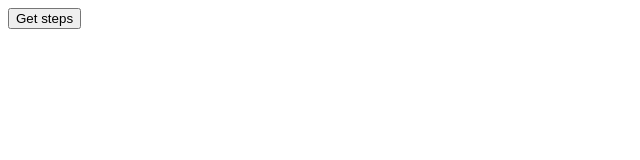
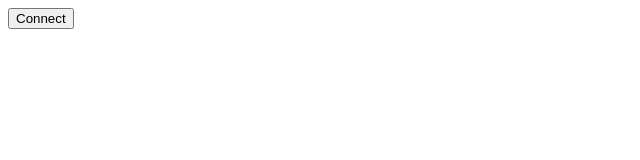
Before and after one commit to apaleslimghost/bluetooth-hacking, a React app: page / in a window 1280 px wide. Shown: the top 160 px of the page, without its empty margins (0-640 px from the left). Built offline with nearby package versions, Linux system fonts and the light colour scheme.

Commit message:
refactor into connect button

```diff
--- a/src/index.jsx
+++ b/src/index.jsx
@@ -1,17 +1,9 @@
 import React, {Component} from 'react';
 import {render} from 'react-dom';
 
-const serviceCache = {};
-
-async function connectService(serviceUUID) {
-	if(serviceCache[serviceUUID]) return serviceCache[serviceUUID];
-
-	const device = await navigator.bluetooth.requestDevice({
-		filters: [{services: [serviceUUID]}],
-		optionalServices: [serviceUUID]
-	});
+async function connectService(device) {
 	const server = await device.gatt.connect()
-	return serviceCache[serviceUUID] = await server.getPrimaryService(serviceUUID);
+	return server.getPrimaryService(serviceUUID);
 };
 
 async function getCharacteristicValue(service, characteristicUUID) {
@@ -21,21 +13,27 @@ async function getCharacteristicValue(service, characteristicUUID) {
 
 const steps = value => 0x100 * value.getUint8(2) + value.getUint8(1);
 
-async function getSteps() {
-	const service = await connectService(0xfee7);
-	const value = await getCharacteristicValue(service, 0xfea1);
+async function getSteps(device, serviceUUID) {
+	const value = await getCharacteristicValue(connectService(serviceUUID), 0xfea1);
 	return steps(value);
 }
 
-class App extends Component {
+class ConnectDevice extends Component {
 	state = {};
 
+	async connect() {
+		const device = await navigator.bluetooth.requestDevice({
+			filters: [{services: [this.props.serviceUUID]}],
+			optionalServices: [this.props.serviceUUID],
+		});
+
+		this.setState({device});
+		if(this.props.onconnect) this.props.onconnect(device);
+	}
+
 	render() {
-		return <main>
-			<button onClick={() => getSteps().then(steps => this.setState({steps}))}>Get steps</button>
-			{this.state.steps}
-		</main>;
+		return <button onClick={() => this.connect()} disabled={!!this.state.device}>{this.state.device ? `Connected to ${this.state.device.name}` : 'Connect'}</button>;
 	}
 }
 
-render(<App />, document.body);
+render(<ConnectDevice serviceUUID={0xfee7} />, document.body);
```
